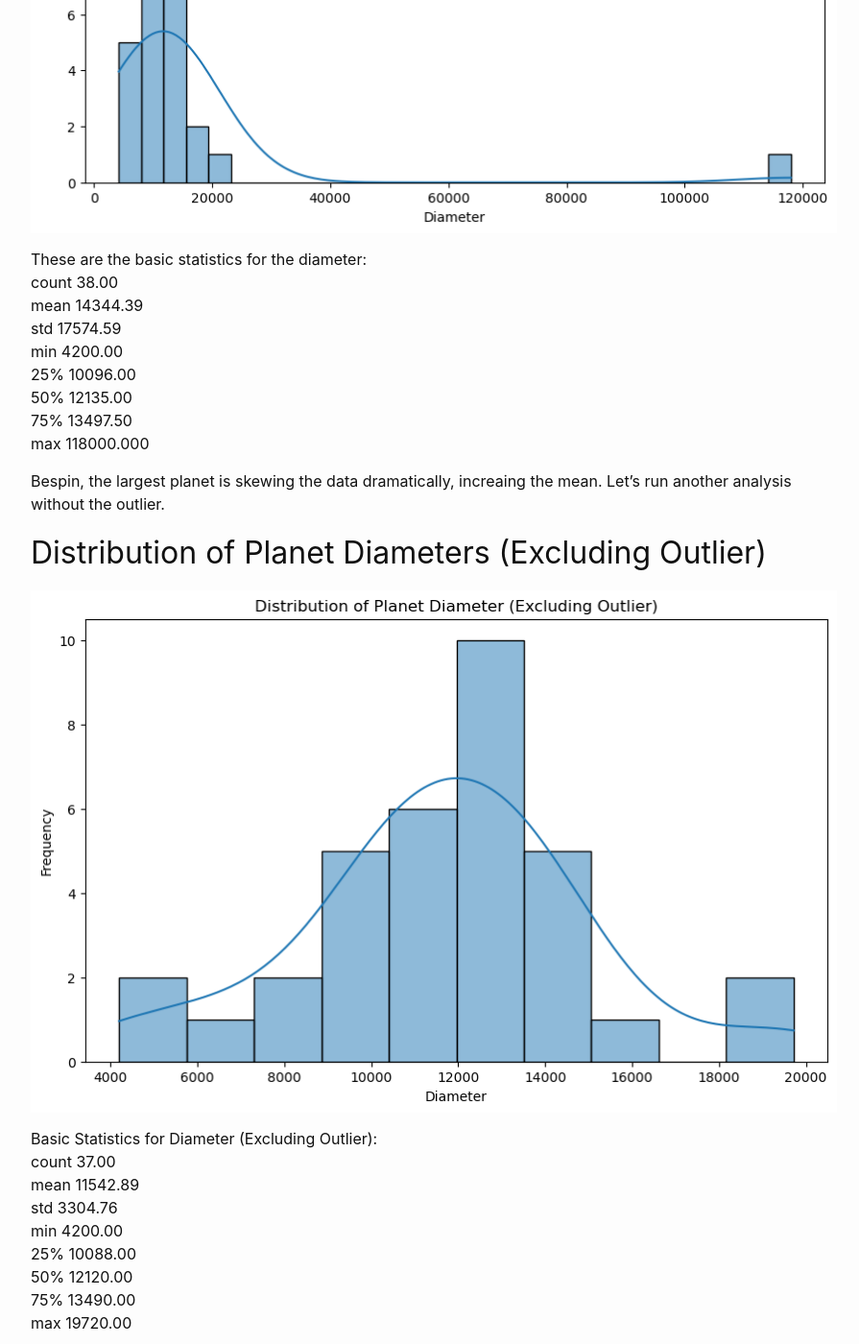
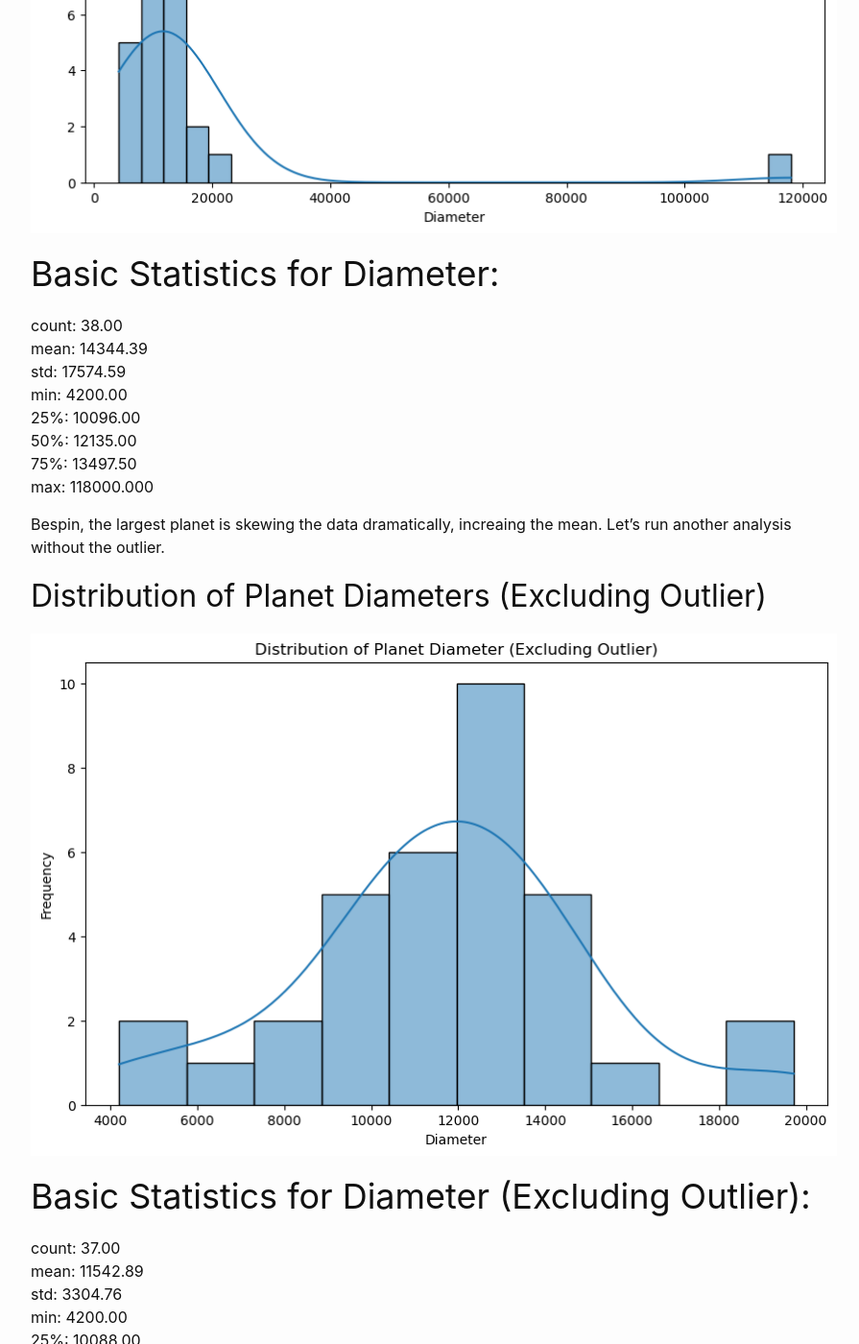
Before and after one commit to boi-andy/my-blog, a Jekyll site: the page built from _posts/2023-11-14-EDA.md, in a window 1280 px wide and 1400 px high, scrolled down 2253 px. Shown: the whole window at 96% size, without its empty margins (188-1083 px from the left). Built offline with Jekyll 4.4.1, drawn with Linux system fonts in a browser that asks for light colours; comment, search, counter and statistics services are not loaded; some of the changed text lies outside the part shown.

Commit message:
title changes

```diff
--- a/_posts/2023-11-14-EDA.md
+++ b/_posts/2023-11-14-EDA.md
@@ -13,6 +13,7 @@ This EDA will give more information on the following questions:
 3. What does the distrubution of planet size look like?
 4. Does the diameter of a planet correlate to the population of the planet?
 
+
 ## Comparison of Planet Size
 
 ![Figure](https://boi-andy.github.io/my-blog/assets/images/diameterofplanetsbar.png)
@@ -23,35 +24,37 @@ Each planet has a different size diameter. Here we see a simple bar chart of the
 
 This image compares the diameter size of each planet in kilometers. Bespin is the only gas planet, making it the largest planet by far. Other planets like Endor and Mustafar are amongst the smallest planets.
 
+
 ## Distribution of Planet Diameters
 
 ![Figure](https://boi-andy.github.io/my-blog/assets/images/dist.png)
 
-These are the basic statistics for the diameter: <br>
-count        38.00 <br>
-mean      14344.39 <br>
-std       17574.59<br>
-min        4200.00<br>
-25%       10096.00<br>
-50%       12135.00<br>
-75%       13497.50<br>
-max      118000.000<br>
+# Basic Statistics for Diameter: <br>
+count:        38.00 <br>
+mean:      14344.39 <br>
+std:       17574.59<br>
+min:        4200.00<br>
+25%:       10096.00<br>
+50%:       12135.00<br>
+75%:       13497.50<br>
+max:      118000.000<br>
 
 Bespin, the largest planet is skewing the data dramatically, increaing the mean. Let's run another analysis without the outlier.
+
 
 ## Distribution of Planet Diameters (Excluding Outlier)
 
 ![Figure](https://boi-andy.github.io/my-blog/assets/images/distributionExclude.png)
 
-Basic Statistics for Diameter (Excluding Outlier): <br>
-count       37.00<br>
-mean     11542.89<br>
-std       3304.76<br>
-min       4200.00<br>
-25%      10088.00<br>
-50%      12120.00<br>
-75%      13490.00<br>
-max      19720.00<br>
+# Basic Statistics for Diameter (Excluding Outlier): <br>
+count:       37.00<br>
+mean:     11542.89<br>
+std:       3304.76<br>
+min:       4200.00<br>
+25%:      10088.00<br>
+50%:      12120.00<br>
+75%:      13490.00<br>
+max:      19720.00<br>
 
 Without the planet Bespin, the distribution of the planets are much more normal. The standard deviation decresed almost 14,000 km and the mean decreased more than 3,000 km. We can seee that the average planet is about 11,500 km in diameter. The Death Star is able to destroy Alderan which is 12,500 km, meaning many of the planets in the Star Wars galaxy are in great danger so long as the Death Star is functional.
 
```
Also changed, not shown: other parts of _posts/2023-11-14-EDA.md (+0 -2 lines).
